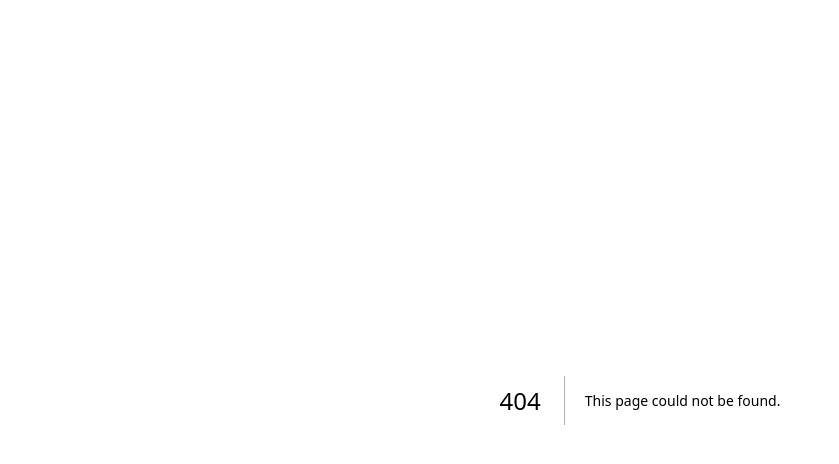
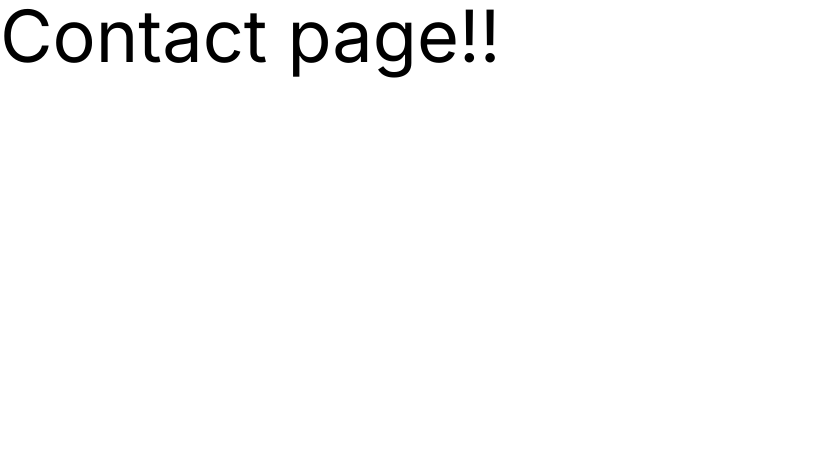
Before and after one commit to modoZen/next-first-step, a Next.js app: page /contact in a window 1280 px wide. Before the commit this address had no page. Shown: the top 464 px of the page, without its empty margins (0-839 px from the left). Built offline with nearby package versions, Linux system fonts and the light colour scheme.

Commit message:
Rutas adicionales.

```diff
--- /dev/null
+++ b/app/about/page.tsx
@@ -0,0 +1,3 @@
+export default function AboutPage() {
+  return <span className="text-7xl">About page!!</span>;
+}
--- /dev/null
+++ b/app/contact/page.tsx
@@ -0,0 +1,3 @@
+export default function ContactPage() {
+  return <span className="text-7xl">Contact page!!</span>;
+}
--- a/app/globals.css
+++ b/app/globals.css
@@ -18,10 +18,10 @@
 
 body {
   color: rgb(var(--foreground-rgb));
-  background: linear-gradient(
+  /* background: linear-gradient(
       to bottom,
       transparent,
       rgb(var(--background-end-rgb))
     )
-    rgb(var(--background-start-rgb));
+    rgb(var(--background-start-rgb)); */
 }
--- a/app/layout.tsx
+++ b/app/layout.tsx
@@ -1,22 +1,22 @@
-import type { Metadata } from 'next'
-import { Inter } from 'next/font/google'
-import './globals.css'
+import type { Metadata } from "next";
+import { Inter } from "next/font/google";
+import "./globals.css";
 
-const inter = Inter({ subsets: ['latin'] })
+const inter = Inter({ subsets: ["latin"] });
 
 export const metadata: Metadata = {
-  title: 'Create Next App',
-  description: 'Generated by create next app',
-}
+  title: "Max Home Page",
+  description: "Generated with love by Max",
+};
 
 export default function RootLayout({
   children,
 }: {
-  children: React.ReactNode
+  children: React.ReactNode;
 }) {
   return (
     <html lang="en">
       <body className={inter.className}>{children}</body>
     </html>
-  )
+  );
 }
--- /dev/null
+++ b/app/pricing/page.tsx
@@ -0,0 +1,3 @@
+export default function PricingPage() {
+  return <span className="text-7xl">Pricing page!!</span>;
+}
```
